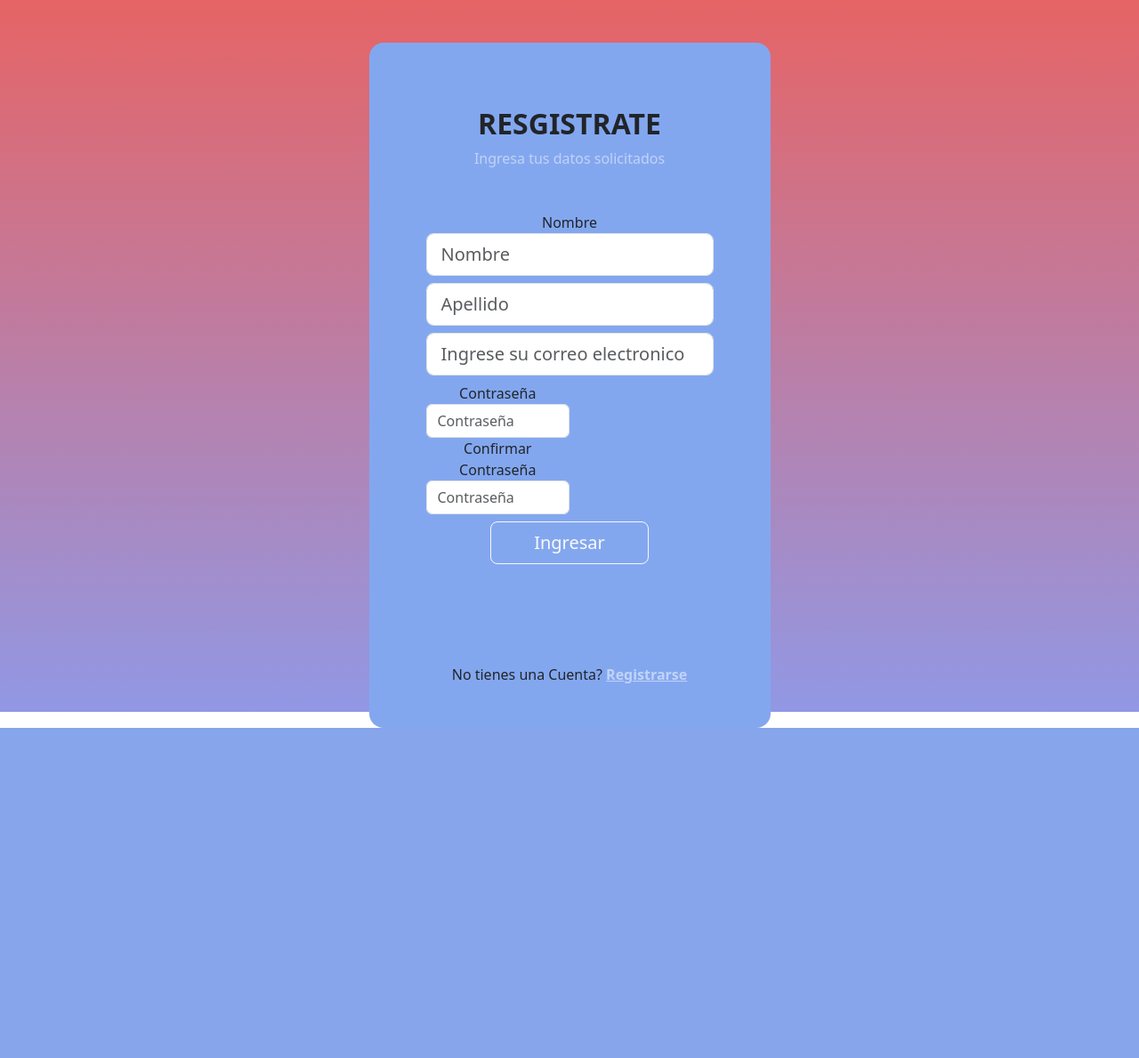
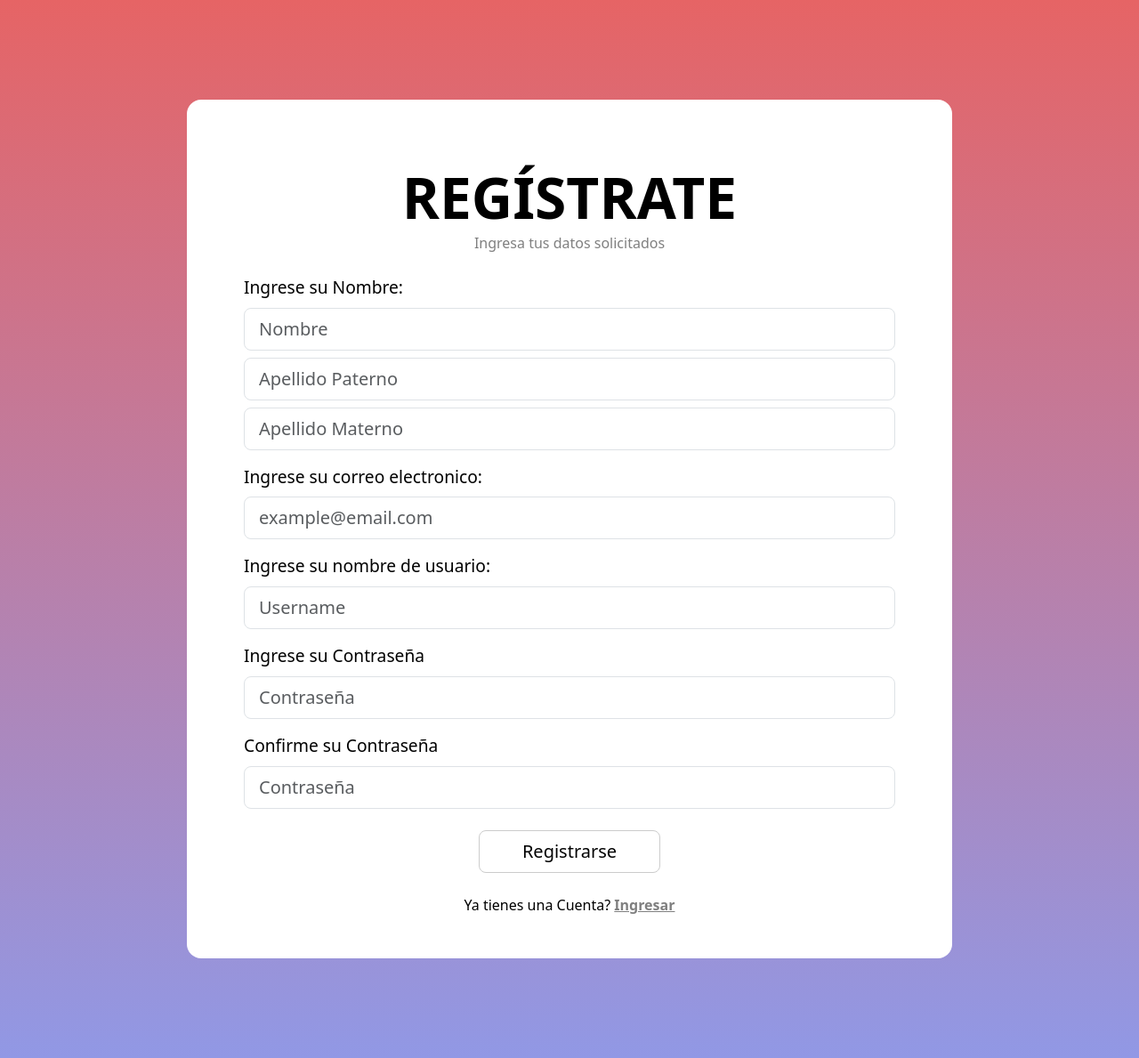
Before and after one commit to ElDyrke/pagina_web, a Django app: page /registro/ in a window 1280 px wide. Shown: the whole page at 89% size. Before the commit the page ends 818 px from the top, so only its background shows below. Run offline with Django 4.2, Linux system fonts and the light colour scheme.

Commit message:
Empece el login

```diff
--- a/Django/mypagina/myapp/models.py
+++ b/Django/mypagina/myapp/models.py
@@ -8,4 +8,4 @@ class Usuario(models.Model):
     apellidoM=models.CharField(max_length=30)
     emaiil=models.EmailField(unique=True)
     UserName = models.CharField(max_length=30)
-    contraseña=models.CharField(max_length=30)
+    contrasena=models.CharField(max_length=30)
--- a/Django/mypagina/myapp/views.py
+++ b/Django/mypagina/myapp/views.py
@@ -1,16 +1,55 @@
-from django.shortcuts import render
+from django.shortcuts import redirect, render
 from django.http import HttpResponse
 from django.template import loader
-
+from .models import Usuario
 
 # Create your views here.
+# class Usuario(models.Model):
+#     nombre = models.CharField(max_length=30)
+#     apellidoP=models.CharField(max_length=30)
+#     apellidoM=models.CharField(max_length=30)
+#     emaiil=models.EmailField(unique=True)
+#     UserName = models.CharField(max_length=30)
+#     contraseña=models.CharField(max_length=30)
 
 def inicio(request):
     template = loader.get_template("inicio.html")
     return HttpResponse(template.render())
 
 def formulario(request):
+    if request.method == "POST":
+        nombre = request.POST["nombre"]
+        apellidoP = request.POST["apellidoP"]
+        apellidoM = request.POST["apellidoM"]
+        email = request.POST["emaiil"]
+        userName = request.POST["UserName"]
+        contrasena = request.POST["contrasena"]
+
+        user = Usuario(nombre=nombre, apellidoP=apellidoP, apellidoM=apellidoM, emaiil=email, UserName=userName, contrasena=contrasena)
+        user.save()
+
+        return render(request, 'inicio.html')
+
     return render(request, 'form.html')
+
+def login(request):
+
+    if request.method == "POST":
+
+        userName = request.POST["UserName"]
+        contrasena = request.POST["contrasena"]
+
+        user = Usuario.objects.get(userName = userName)
+
+        if user == None:
+            return(request, 'login.html', {"error" : "usrname"})
+        elif user.contrasena == contrasena:
+            return render(request, 'inicio.html', {"user":user})
+        else:
+            return(request, 'login.html', {"error" : "psswrd"})
+
+    return render(request, 'login.html')
+
 
 def perfilUsuario(request):
 
--- /dev/null
+++ b/Django/mypagina/mypagina/static/css/registro.css
@@ -0,0 +1,17 @@
+*{
+    color: black !important;
+}
+
+h2{
+    font-size: 5vw;
+    margin: 0;
+}
+
+button{
+    border-color: #ccc !important;
+}
+
+.form-group{
+    font-size: 1.2rem !important;
+    text-align: left;
+}
--- a/Django/mypagina/mypagina/template/form.html
+++ b/Django/mypagina/mypagina/template/form.html
@@ -1,78 +1,90 @@
 
 {% include 'estilo.html' %}
+{% load static %}
+<link rel="stylesheet" href="{% static 'css/registro.css' %}">
 
+<section class="gradient-custom" style="background: linear-gradient(#e66465, #9198e5);">
+    <div class="container py-5" >
+      <div class="card-body p-5 m-4" style="border-radius: 1rem; background: #fff; margin: 5vw 10vw !important;">
 
-<section class="vh-100 gradient-custom" style="background: linear-gradient(#e66465, #9198e5);">
-    <div class="container py-5 h-100">
-      <div class="row d-flex justify-content-center align-items-center h-100">
-        <div class="col-12 col-md-8 col-lg-6 col-xl-5">
-          <div class="" style="border-radius: 1rem; background: #83a7ef;">
-            <div class="card-body p-5 text-center">
+        <div class="text-center mt-md-4 pb-2">
 
-              <div class="mb-md-5 mt-md-4 pb-5">
+          <!-- class Usuario(models.Model):
+          nombre = models.CharField(max_length=30)
+          apellidoP=models.CharField(max_length=30)
+          apellidoM=models.CharField(max_length=30)
+          emaiil=models.EmailField(unique=True)-
+          UserName = models.CharField(max_length=30)
+          contrasena=models.CharField(max_length=30) -->
 
+          <h2 class="fw-bold text-uppercase">Regístrate</h2>
+          <p class="text-black-50 mb-4">Ingresa tus datos solicitados</p>
+          <form action="" method="POST">
+              {% csrf_token %}
+            <div class="form-group mx-sm-3 mb-3">
+              <label class="form-label">Ingrese su Nombre:</label>
 
-                <h2 class="fw-bold mb-2 text-uppercase">Resgistrate</h2>
-                <p class="text-white-50 mb-5">Ingresa tus datos solicitados</p>
-                <form action="/iniciarsesion/" method="POST">
-                    {% csrf_token %}
-                    <div class="form-group mx-sm-3 mb-2">
-                        <label for="">Nombre</label>
-                        <input type="username"
-                        name="username"
+              <input type="text"
+              name="nombre"
               autocomplete="current-password"
               required=""
               id="id_username"
-                        class="form-control form-control-lg"
+              class="form-control form-control-lg mb-2"
               placeholder="Nombre">
 
+              <input type="text"
+              name="apellidoP"
+              autocomplete="current-password"
+              required=""
+              id="id_password"
+              class="form-control form-control-lg mb-2"
+              placeholder="Apellido Paterno">
+
+              <input type="text"
+              name="apellidoM"
+              autocomplete="current-password"
+              required=""
+              id="id_password"
+              class="form-control form-control-lg mb-2"
+              placeholder="Apellido Materno">
             </div>
 
-                    <div class="form-group mx-sm-3 mb-2">
-                        <input type="apellico"
-                        name="password"
+            <div class="form-group mx-sm-3 mb-3">
+              <label for="id_email" class="form-label">Ingrese su correo electronico:</label>
+              <input type="email"
+              name="email"
               autocomplete="current-password"
               required=""
-                        id="id_password" class="form-control form-control-lg"
-                        placeholder="Apellido">
+              id="id_email"
+              class="form-control form-control-lg"
+              placeholder="example@email.com">
+            </div>
+          <div class="form-group mx-sm-3 mb-3">
+              <label for="usrname" class="form-label">Ingrese su nombre de usuario:</label>
+              <input type="text" name="UserName" class="form-control form-control-lg" id="usrname" placeholder="Username">
+            </div>
+          <div class="form-group mx-sm-3 mb-3">
+                <label for="inputPassword4" class="form-label">Ingrese su Contraseña</label>
+                <input type="password" name="contrasena" class="form-control form-control-lg" id="inputPassword4" placeholder="Contraseña">
+          </div>
+          <div class="form-group mx-sm-3 mb-4">
 
-                    </div>
-                <div class="form-group mx-sm-3 mb-2">
-                    <input type="apellico"
-                        name="password"
-                        autocomplete="current-password"
-                        required=""
-                        id="id_password" class="form-control form-control-lg"
-                        placeholder="Ingrese su correo electronico">
+              <label for="inputPassword5" class="form-label">Confirme su Contraseña</label>
+              <input type="password" name="contrasena2" class="form-control form-control-lg" id="inputPassword5" placeholder="Contraseña">
           </div>
 
-                <div class="form-group mx-sm-3 mb-2">
-                    <div class="form-group col-md-6">
-                      <label for="inputEmail4">Contraseña</label>
-                      <input type="email" class="form-control" id="inputEmail4" placeholder="Contraseña">
-                    </div>
-                    <div class="form-group col-md-6">
-                      <label for="inputPassword4">Confirmar Contraseña</label>
-                      <input type="password" class="form-control" id="inputPassword4" placeholder="Contraseña">
-                    </div>
-                  </div>
-
-
-
-                <button class="btn btn-outline-light btn-lg px-5" type="submit">Ingresar</button>
+          <button class="btn btn-outline-light btn-lg px-5 py-2" type="submit">Registrarse</button>
 
           </form>
 
         </div>
 
         <div>
-                <p class="mb-0">No tienes una Cuenta? <a href="/ingresar" class="text-white-50 fw-bold">Registrarse</a>
+          <p class="text-center mb-0">Ya tienes una Cuenta? <a href="{% url 'login' %}" class="text-black-50 fw-bold">Ingresar</a>
           </p>
         </div>
 
       </div>
-          </div>
-        </div>
-      </div>
+
     </div>
   </section>
--- a/Django/mypagina/mypagina/urls.py
+++ b/Django/mypagina/mypagina/urls.py
@@ -23,5 +23,5 @@ urlpatterns = [
     path('inicio/', views.inicio ,name='inicio'),
     path('registro/', views.formulario, name='form'),
     path('perfil/' , views.perfilUsuario, name='perfil'),
-
+    path('login/', views.login, name="login")
 ]
```
Also changed, not shown: Django/mypagina/mypagina/settings.py (+10 -3 lines), Django/mypagina/mypagina/template/login.html (added, +47 -0 lines), Django/mypagina/myapp/migrations/0001_initial.py (added), Django/mypagina/myapp/migrations/0002_rename_contraseña_usuario_contrasena.py (added). Lines whose indentation alone changed are shown as unchanged.
